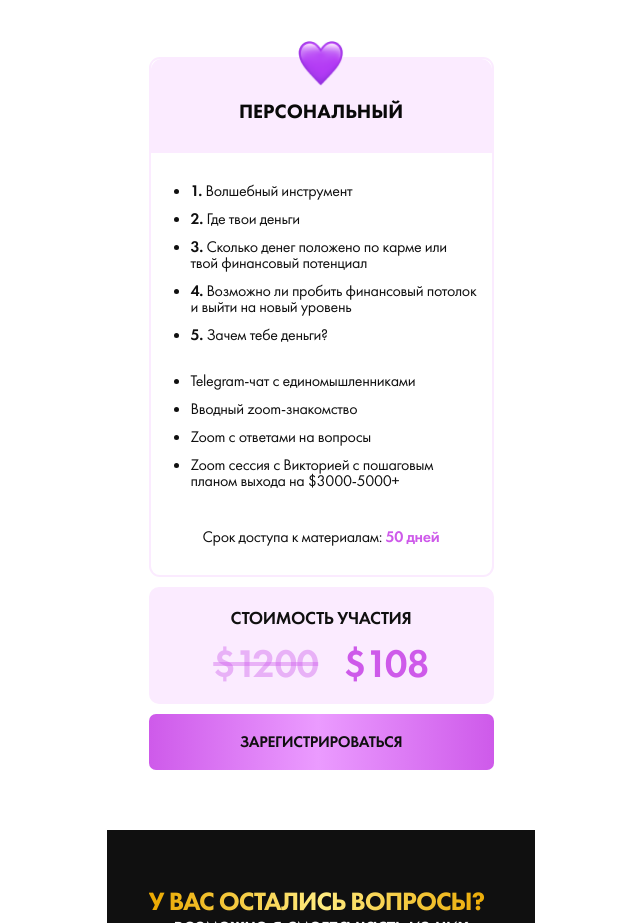
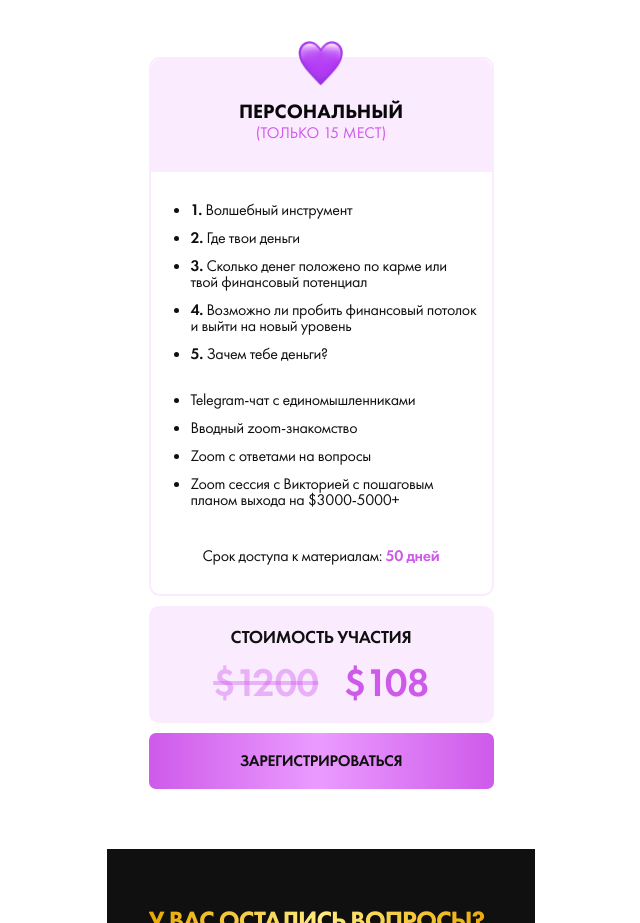
Before and after one commit to RomanIsaiev/work-website-51, a website built with Vite: page index.html in a window 1280 px wide. Shown: the part 7031-7954 px from the top of the page, without its empty margins (319-959 px from the left). Built offline with nearby package versions, Linux system fonts and the light colour scheme; some packages are replaced by stand-ins of ours; a script that the page names is missing.

Commit message:
update tariff

```diff
--- a/index.html
+++ b/index.html
@@ -821,6 +821,7 @@
                       height="48"
                   /></picture>
                   <h3 class="tariff-item-title">Персональный</h3>
+                  <p class="personal-subtitle">&#40;Только 15 мест&#41;</p>
                 </div>
                 <div class="tariffs-main-box">
                   <ul class="modules-list">
--- a/src/css/styles.css
+++ b/src/css/styles.css
@@ -1010,6 +1010,17 @@ img {
   text-transform: uppercase;
 }
 
+.personal-subtitle {
+  color: #ce5aea;
+  text-align: center;
+  font-family: 'Futura PT';
+  font-size: 16px;
+  font-style: normal;
+  font-weight: 400;
+  line-height: 120%; /* 24px */
+  text-transform: uppercase;
+}
+
 .tariffs-main-box {
   padding: 30px 15px;
 }
```
